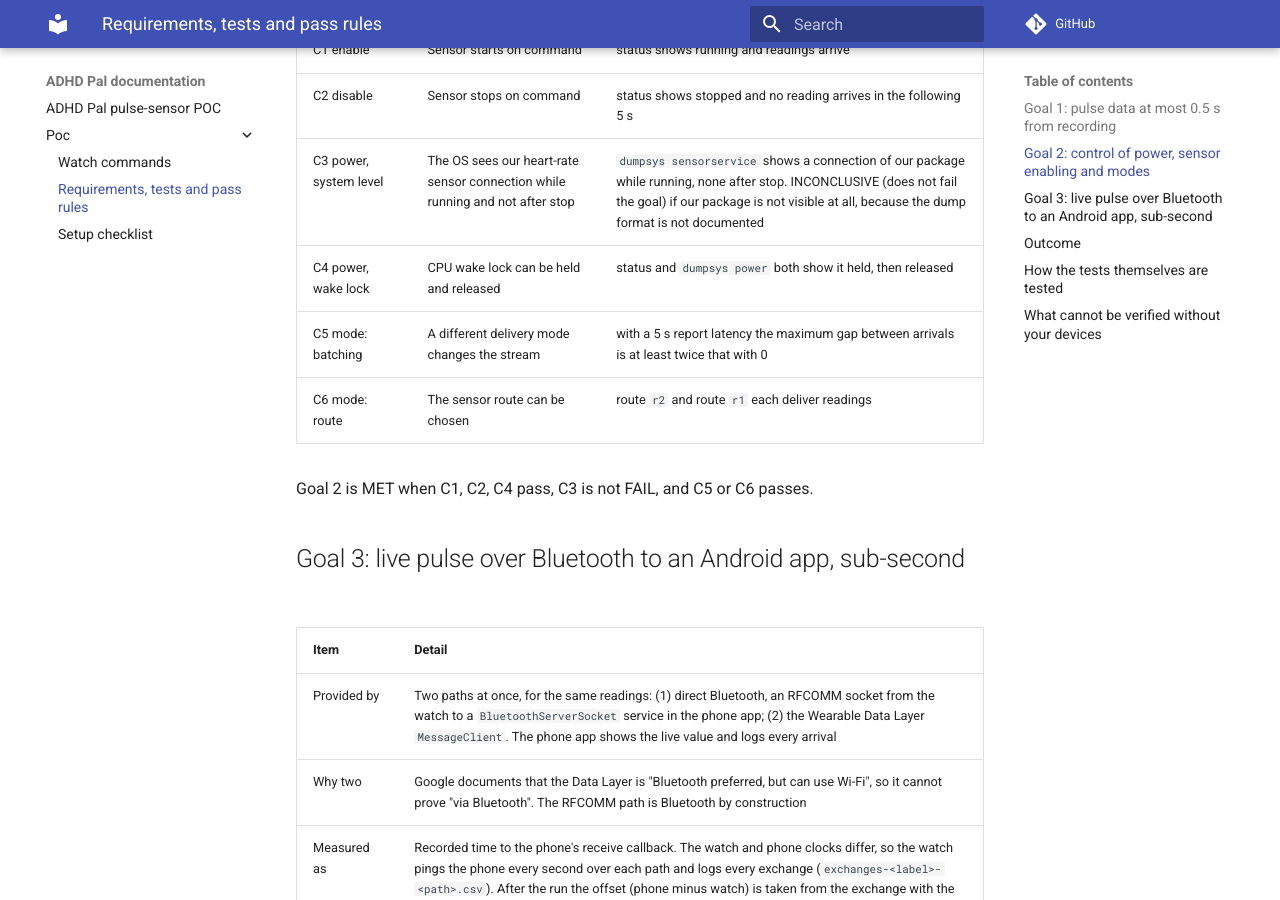
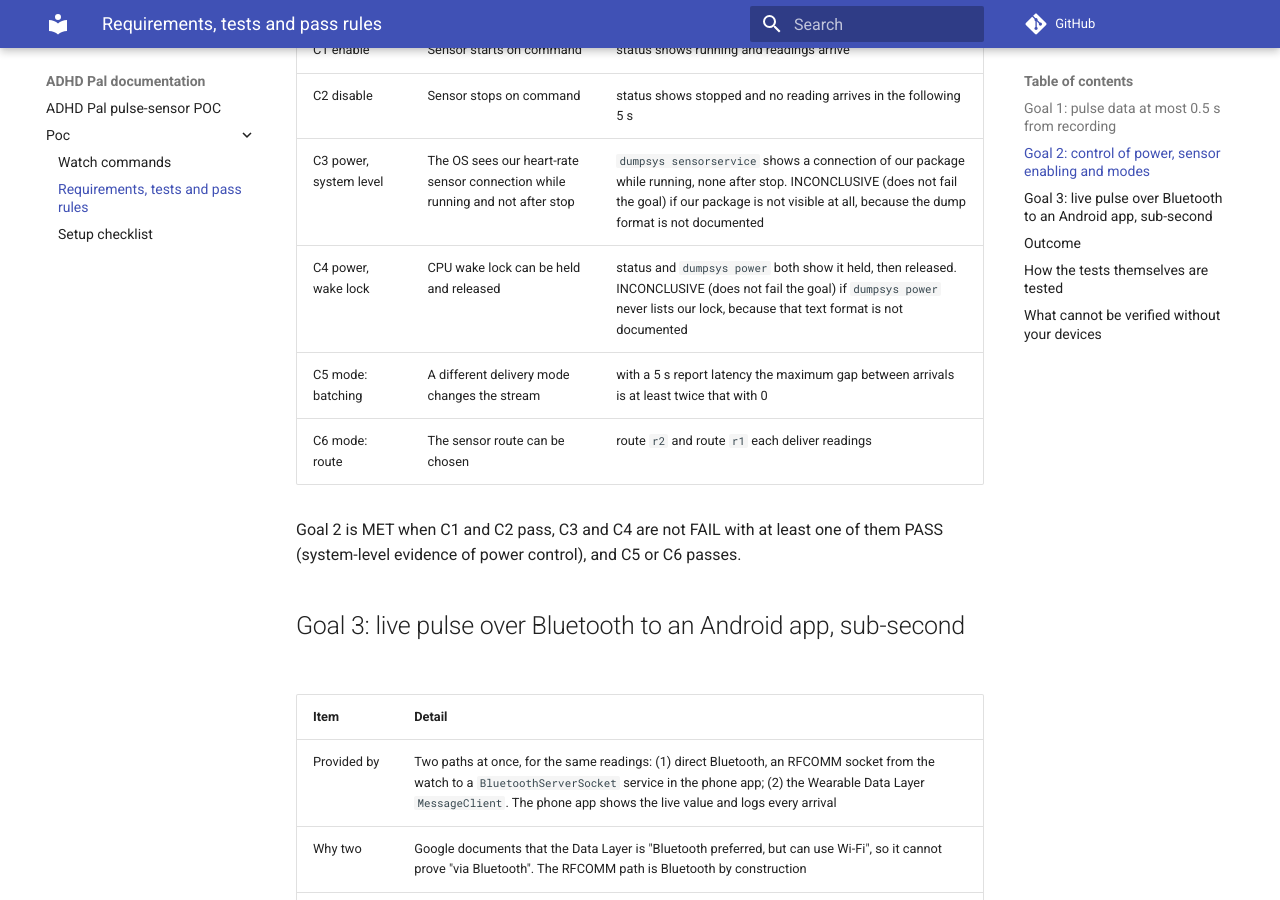
Before and after one commit to shlomoa/my-adhd-pal, an MkDocs documentation site: the page built from docs/poc/requirements.md, in a window 1280 px wide and 900 px high, scrolled down 972 px. Built offline with MkDocs 1.6.1 and Material for MkDocs 9.7.7, drawn with Linux system fonts in a browser that asks for light colours; comment, search, counter and statistics services are not loaded.

Commit message:
Goal 2: wake-lock check may be inconclusive, but power needs one system-level PASS
Co-Authored-By: Claude Sonnet 5.5 <noreply@anthropic.com>
Claude-Session: https://claude.ai/code/session_01U7VWb1vyAaXVXkuDX7etow

```diff
--- a/docs/poc/requirements.md
+++ b/docs/poc/requirements.md
@@ -22,11 +22,11 @@ Commands are sent directly to the watch (`docs/poc/commands.md`), not from the p
 | C1 enable | Sensor starts on command | status shows running and readings arrive |
 | C2 disable | Sensor stops on command | status shows stopped and no reading arrives in the following 5 s |
 | C3 power, system level | The OS sees our heart-rate sensor connection while running and not after stop | `dumpsys sensorservice` shows a connection of our package while running, none after stop. INCONCLUSIVE (does not fail the goal) if our package is not visible at all, because the dump format is not documented |
-| C4 power, wake lock | CPU wake lock can be held and released | status and `dumpsys power` both show it held, then released |
+| C4 power, wake lock | CPU wake lock can be held and released | status and `dumpsys power` both show it held, then released. INCONCLUSIVE (does not fail the goal) if `dumpsys power` never lists our lock, because that text format is not documented |
 | C5 mode: batching | A different delivery mode changes the stream | with a 5 s report latency the maximum gap between arrivals is at least twice that with 0 |
 | C6 mode: route | The sensor route can be chosen | route `r2` and route `r1` each deliver readings |
 
-Goal 2 is MET when C1, C2, C4 pass, C3 is not FAIL, and C5 or C6 passes.
+Goal 2 is MET when C1 and C2 pass, C3 and C4 are not FAIL with at least one of them PASS (system-level evidence of power control), and C5 or C6 passes.
 
 ## Goal 3: live pulse over Bluetooth to an Android app, sub-second
 
```
Also changed, not shown: 3 other files.
